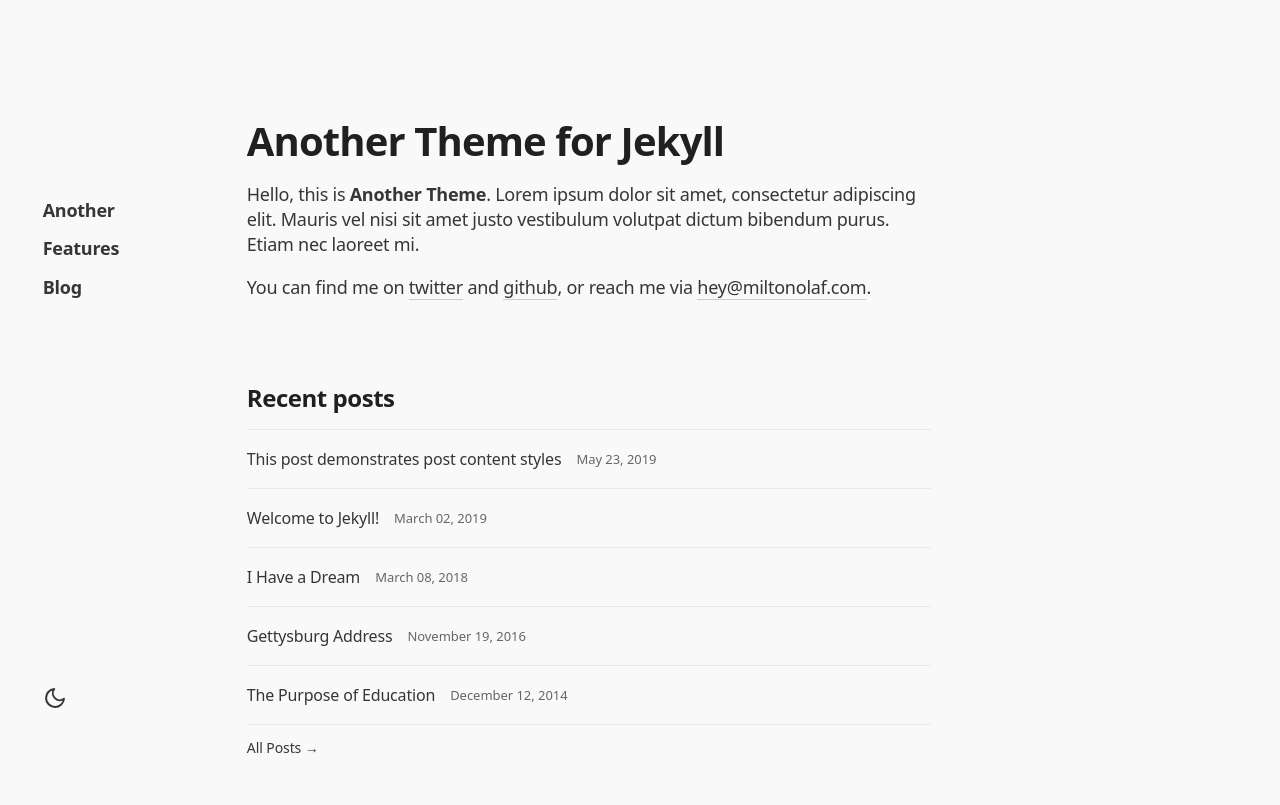
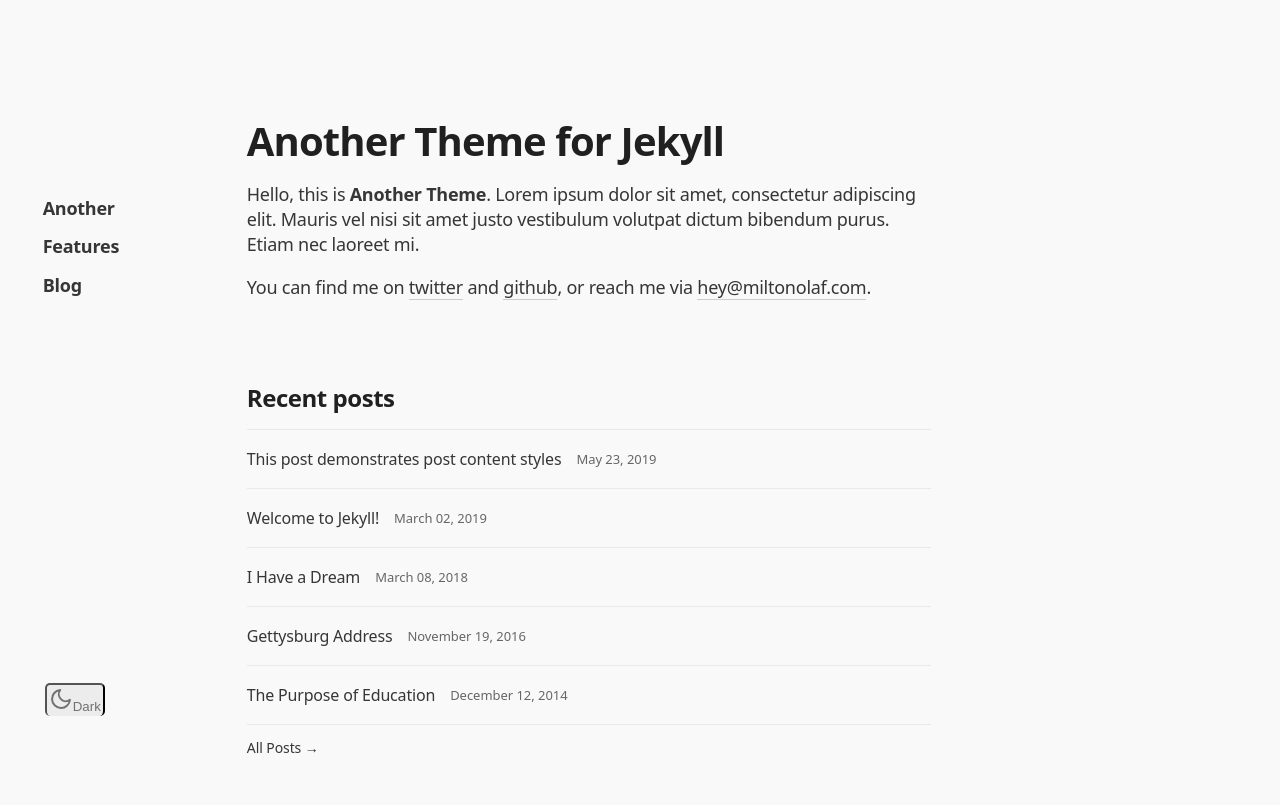
Before and after one commit to miltonparedes/another, a Jekyll site: the page built from index.md, in a window 1280 px wide. Shown: the top 805 px of the page. Built offline with Jekyll 4.4.1, drawn with Linux system fonts in a browser that asks for light colours; some web fonts are replaced; a style sheet for code colours, icons or effects is not loaded.

Commit message:
Darkmode on buttons

```diff
--- a/_includes/dark-mode.html
+++ b/_includes/dark-mode.html
@@ -1,8 +1,10 @@
 {% assign dark_mode = true %}
 
-<span id="dark" class="col-auto" title="Dark Mode">
-  <svg xmlns="http://www.w3.org/2000/svg" width="24" height="24" viewBox="0 0 24 24" fill="none" stroke="currentColor" stroke-width="2" stroke-linecap="round" stroke-linejoin="round" class="feather feather-moon"><path d="M21 12.79A9 9 0 1 1 11.21 3 7 7 0 0 0 21 12.79z"></path></svg>
-</span>
-<span id="light" class="col-auto" title="Light Mode">
-  <svg xmlns="http://www.w3.org/2000/svg" width="24" height="24" viewBox="0 0 24 24" fill="none" stroke="currentColor" stroke-width="2" stroke-linecap="round" stroke-linejoin="round" class="feather feather-circle"><circle cx="12" cy="12" r="10"></circle></svg>
-</span>
+<div class="col-auto">
+  <button id="dark" class="btn" title="Dark Mode">
+    {%- include icons.html icon="dark" size=17 -%} Dark
+  </button>
+  <button id="light" class="btn" title="Light Mode">
+    {%- include icons.html icon="light" size=17 -%} Light
+  </button>
+</div>
```
